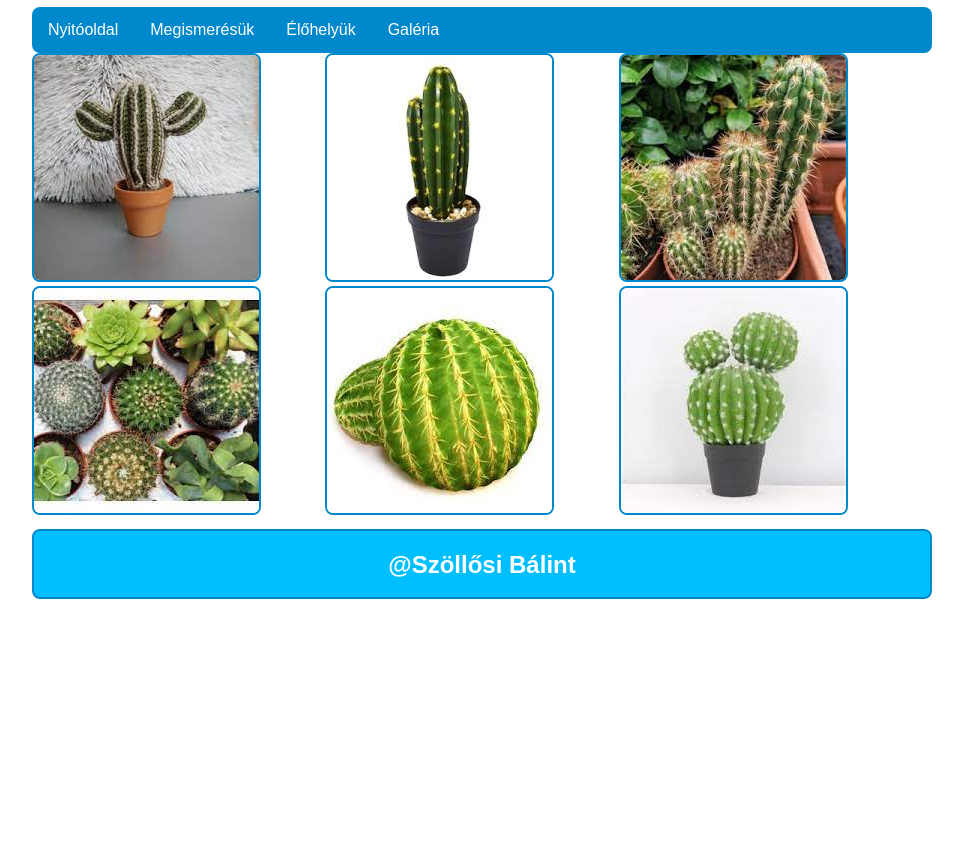
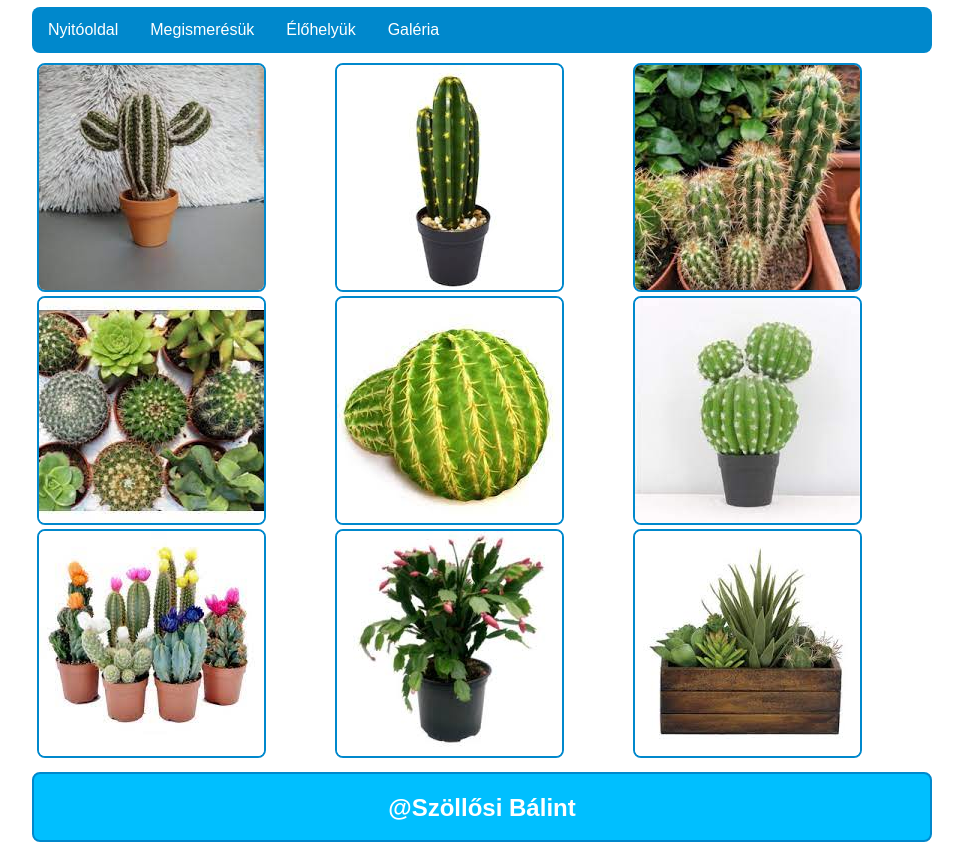
Before and after one commit to baalintka/kaktusz, a plain HTML site: page index2.html in a window 1280 px wide. Shown: the part 311-1161 px from the top of the page, without its empty margins (158-1121 px from the left). Before the commit the page ends 918 px from the top, so only its background shows below. Drawn offline with Linux system fonts and the light colour scheme.

Commit message:
galeria pofozgatás

```diff
--- a/index2.html
+++ b/index2.html
@@ -27,6 +27,9 @@
             <img src="kepek/kep4.jpg" alt="">
             <img src="kepek/kep5.jpg" alt="">
             <img src="kepek/kep6.jpg" alt="">
+            <img src="kepek/kep7.jpg" alt="">
+            <img src="kepek/kep8.jpg" alt="">
+            <img src="kepek/kep9.jpg" alt="">
 
         </article>
         <footer>
--- a/style.css
+++ b/style.css
@@ -84,7 +84,13 @@ header{
 
 .kepek{
     box-sizing: border-box;
-    margin: auto;
+    margin-top: 10px;
+    text-align: center;
+}
+.kepek img{
+  margin: auto;
+  margin-right: 65px;
+
 }
 article img{
     box-sizing: border-box;
```
